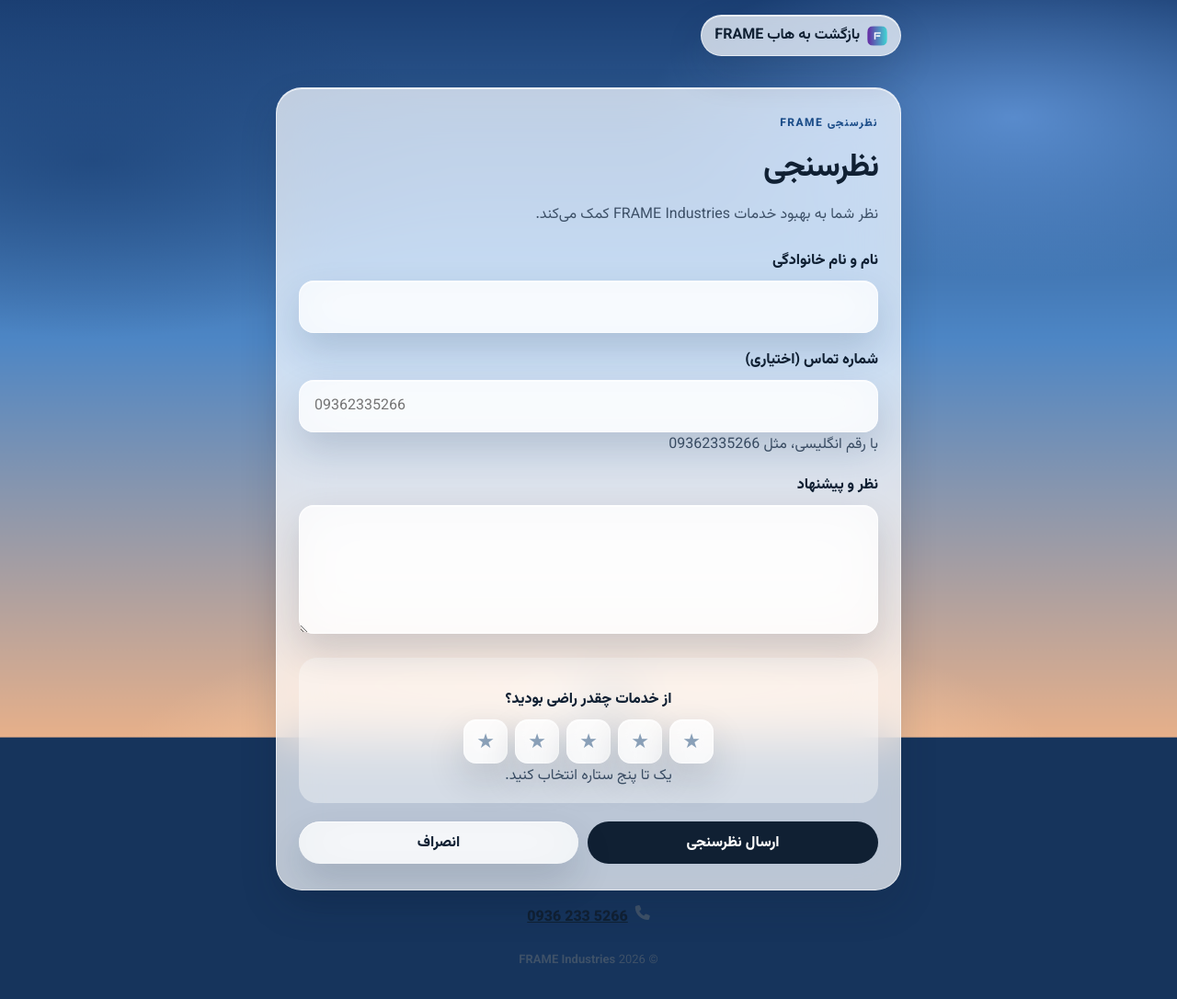
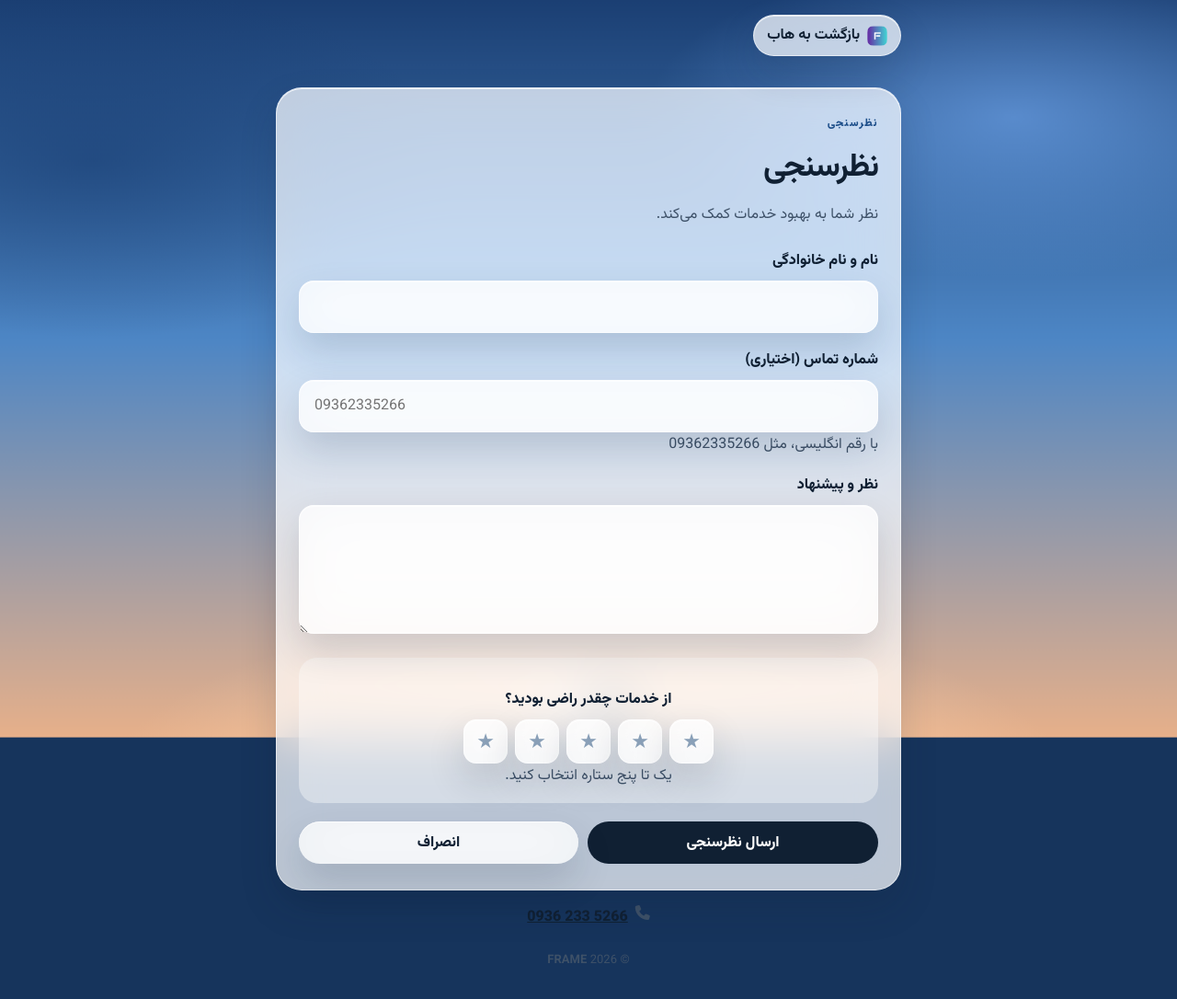
Before and after one commit to MHMahdavi1391/center, a plain HTML site: page n.html in a window 1280 px wide. Shown: the whole page at 92% size. Drawn offline with Linux system fonts and the light colour scheme.

Commit message:
Slightly reduce FRAME Industries repetition in survey page

```diff
--- a/n.html
+++ b/n.html
@@ -5,8 +5,8 @@
   <meta name="viewport" content="width=device-width, initial-scale=1.0">
   <meta name="color-scheme" content="light">
     <meta name="theme-color" content="#fff8f3">
-  <title>نظرسنجی | FRAME Industries</title>
-  <meta name="description" content="نظرسنجی FRAME Industries">
+  <title>نظرسنجی | FRAME</title>
+  <meta name="description" content="نظرسنجی FRAME">
   <meta name="robots" content="index, follow">
   <link rel="canonical" href="https://lt-c.iddns.ir/n.html">
   <link rel="icon" href="assets/logo-icon.png">
@@ -89,14 +89,14 @@
   </div>
   <nav class="topnav">
     <div class="topnav-inner">
-      <a class="hub-link" href="./"><img src="assets/logo-icon.png" alt="FRAME"><span data-i18n="back">بازگشت به هاب FRAME</span></a>
+      <a class="hub-link" href="./"><img src="assets/logo-icon.png" alt="FRAME"><span data-i18n="back">بازگشت به هاب</span></a>
     </div>
   </nav>
   <main class="survey-wrap">
     <section class="survey-card form-card" id="formCard">
-      <p class="survey-kicker" data-i18n="kicker">FRAME SURVEY</p>
+      <p class="survey-kicker" data-i18n="kicker">SURVEY</p>
       <h1 data-i18n="title">نظرسنجی</h1>
-      <p class="survey-lead" data-i18n="lead">نظر شما به بهبود خدمات FRAME Industries کمک می‌کند.</p>
+      <p class="survey-lead" data-i18n="lead">نظر شما به بهبود خدمات کمک می‌کند.</p>
       <form id="survey-form" novalidate>
         <div class="field" id="nameField"><label for="name" data-i18n="name">نام و نام خانوادگی</label><input id="name" name="name" type="text" autocomplete="name" maxlength="80" required><span class="err" data-i18n="name_err">لطفاً نام را وارد کنید.</span></div>
         <div class="field" id="phoneField"><label for="phone" data-i18n="phone">شماره تماس (اختیاری)</label><input id="phone" name="phone" type="tel" inputmode="numeric" autocomplete="tel" placeholder="09362335266" maxlength="15" dir="ltr"><span class="hint" data-i18n="phone_hint">با رقم انگلیسی، مثل 09362335266</span><span class="err" data-i18n="phone_err">شماره معتبر نیست.</span></div>
@@ -113,13 +113,13 @@
       <div class="actions" style="justify-content:center"><a href="./" class="btn btn-primary" data-i18n="home">بازگشت به هاب</a><button type="button" class="btn btn-ghost" id="againBtn" data-i18n="again">ارسال نظر دیگر</button></div>
     </section>
     <div class="phone-row"><i class="fa-solid fa-phone"></i><a href="tel:09362335266" dir="ltr">0936 233 5266</a></div>
-    <footer class="footer"><p>&copy; 2026 <strong>FRAME Industries</strong></p></footer>
+    <footer class="footer"><p>&copy; 2026 <strong>FRAME</strong></p></footer>
   </main>
 <script>
 (function () {
   var I18N = {
-    fa: { back: 'بازگشت به هاب FRAME', kicker: 'نظرسنجی FRAME', title: 'نظرسنجی', lead: 'نظر شما به بهبود خدمات FRAME Industries کمک می‌کند.', name: 'نام و نام خانوادگی', name_err: 'لطفاً نام را وارد کنید.', phone: 'شماره تماس (اختیاری)', phone_hint: 'با رقم انگلیسی، مثل 09362335266', phone_err: 'شماره معتبر نیست.', feedback: 'نظر و پیشنهاد', feedback_err: 'حداقل ۱۰ حرف بنویسید.', rating: 'از خدمات چقدر راضی بودید؟', rate_err: 'لطفاً امتیاز بدهید.', submit: 'ارسال نظرسنجی', sending: 'در حال ارسال...', cancel: 'انصراف', thanks: 'ثبت شد', thanks_text: 'از وقتی که گذاشتید سپاسگزاریم. نظر شما دریافت شد.', home: 'بازگشت به هاب', again: 'ارسال نظر دیگر', rates: { 1: 'ضعیف', 2: 'کمتر از انتظار', 3: 'متوسط', 4: 'خوب', 5: 'عالی' }, pick: 'یک تا پنج ستاره انتخاب کنید.' },
-    en: { back: 'Back to FRAME Hub', kicker: 'FRAME SURVEY', title: 'Survey', lead: 'Your feedback helps FRAME Industries improve its services.', name: 'Full name', name_err: 'Please enter your name.', phone: 'Phone (optional)', phone_hint: 'English digits, e.g. 09362335266', phone_err: 'That number does not look valid.', feedback: 'Feedback', feedback_err: 'Please write at least 10 characters.', rating: 'How satisfied were you?', rate_err: 'Please choose a rating.', submit: 'Send survey', sending: 'Sending...', cancel: 'Cancel', thanks: 'Received', thanks_text: 'Thank you. Your survey was submitted.', home: 'Back to hub', again: 'Send another', rates: { 1: 'Poor', 2: 'Fair', 3: 'Okay', 4: 'Good', 5: 'Excellent' }, pick: 'Choose one to five stars.' }
+    fa: { back: 'بازگشت به هاب', kicker: 'نظرسنجی', title: 'نظرسنجی', lead: 'نظر شما به بهبود خدمات کمک می‌کند.', name: 'نام و نام خانوادگی', name_err: 'لطفاً نام را وارد کنید.', phone: 'شماره تماس (اختیاری)', phone_hint: 'با رقم انگلیسی، مثل 09362335266', phone_err: 'شماره معتبر نیست.', feedback: 'نظر و پیشنهاد', feedback_err: 'حداقل ۱۰ حرف بنویسید.', rating: 'از خدمات چقدر راضی بودید؟', rate_err: 'لطفاً امتیاز بدهید.', submit: 'ارسال نظرسنجی', sending: 'در حال ارسال...', cancel: 'انصراف', thanks: 'ثبت شد', thanks_text: 'از وقتی که گذاشتید سپاسگزاریم. نظر شما دریافت شد.', home: 'بازگشت به هاب', again: 'ارسال نظر دیگر', rates: { 1: 'ضعیف', 2: 'کمتر از انتظار', 3: 'متوسط', 4: 'خوب', 5: 'عالی' }, pick: 'یک تا پنج ستاره انتخاب کنید.' },
+    en: { back: 'Back to Hub', kicker: 'SURVEY', title: 'Survey', lead: 'Your feedback helps improve our services.', name: 'Full name', name_err: 'Please enter your name.', phone: 'Phone (optional)', phone_hint: 'English digits, e.g. 09362335266', phone_err: 'That number does not look valid.', feedback: 'Feedback', feedback_err: 'Please write at least 10 characters.', rating: 'How satisfied were you?', rate_err: 'Please choose a rating.', submit: 'Send survey', sending: 'Sending...', cancel: 'Cancel', thanks: 'Received', thanks_text: 'Thank you. Your survey was submitted.', home: 'Back to hub', again: 'Send another', rates: { 1: 'Poor', 2: 'Fair', 3: 'Okay', 4: 'Good', 5: 'Excellent' }, pick: 'Choose one to five stars.' }
   };
   var lang = localStorage.getItem('ltc_lang') || 'fa';
   var rate = 0;
```
